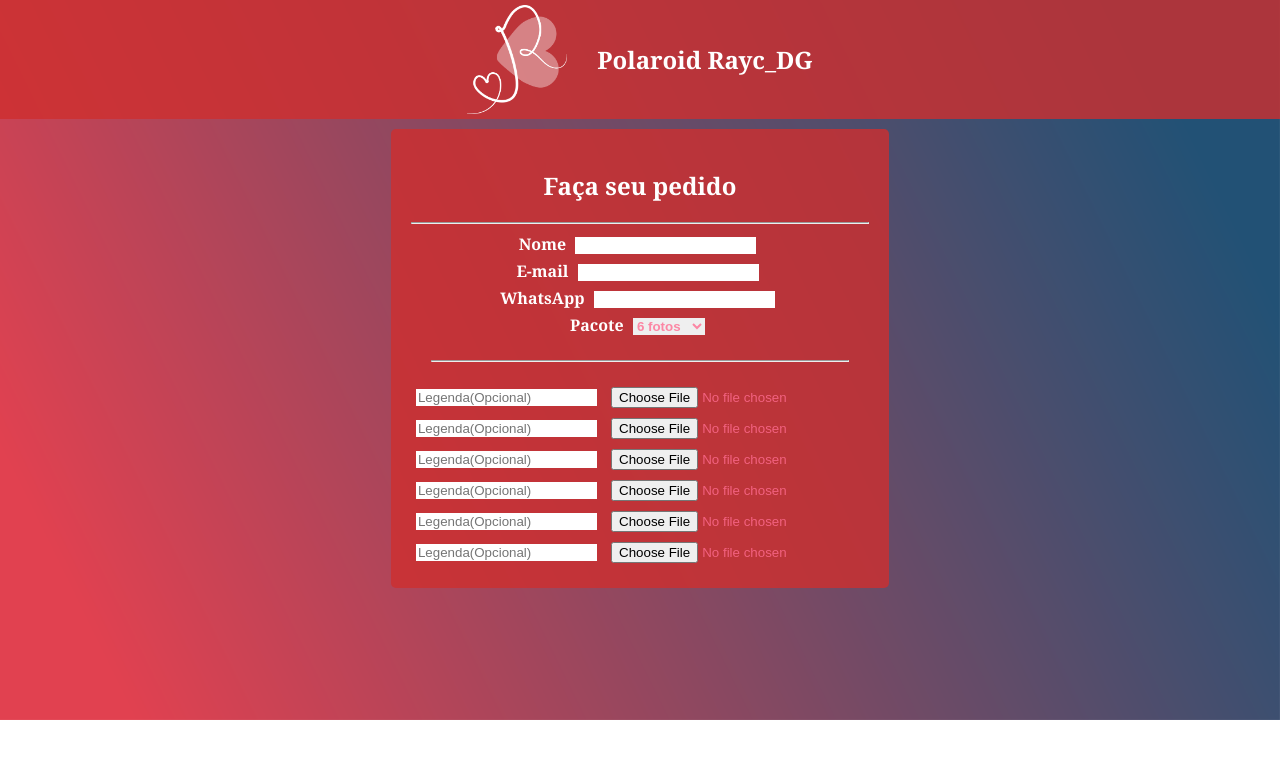
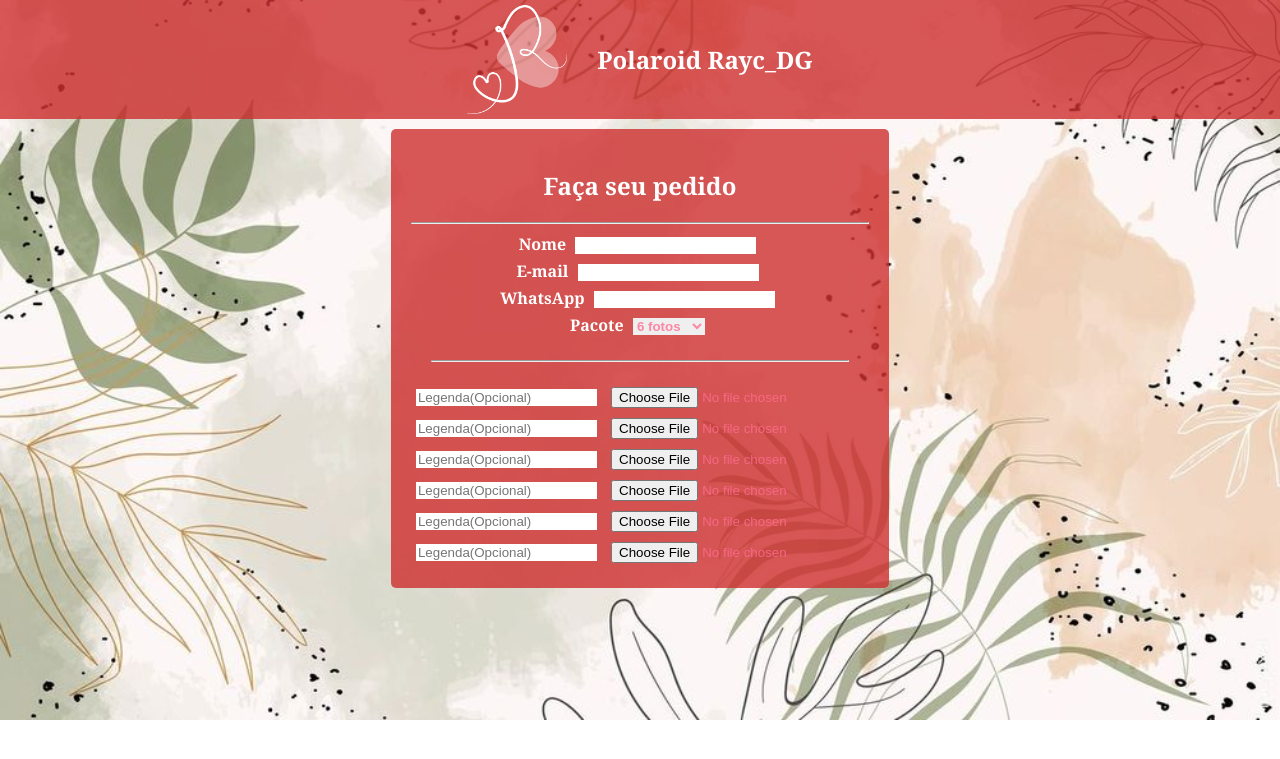
Before and after one commit to yssacst/rayc_dg_polaroid, a PHP site: page / in a window 1280 px wide. Shown: the top 759 px of the page. Run offline with PHP 8.4, Linux system fonts and the light colour scheme.

Commit message:
alterei background

```diff
--- a/style.css
+++ b/style.css
@@ -1,7 +1,7 @@
 body{
     font-family: Georgia, 'Times New Roman', Times, serif;
     text-align: center;
-    background-image: url("./img/fundo.png");
+    background-image: url("./img/back4.jpg");
     background-size: cover;
     background-repeat: no-repeat;
     margin:0;
```
Also changed, not shown: img/back2.jpg (added), img/back3.jpg (added), img/back4.jpg (added).
